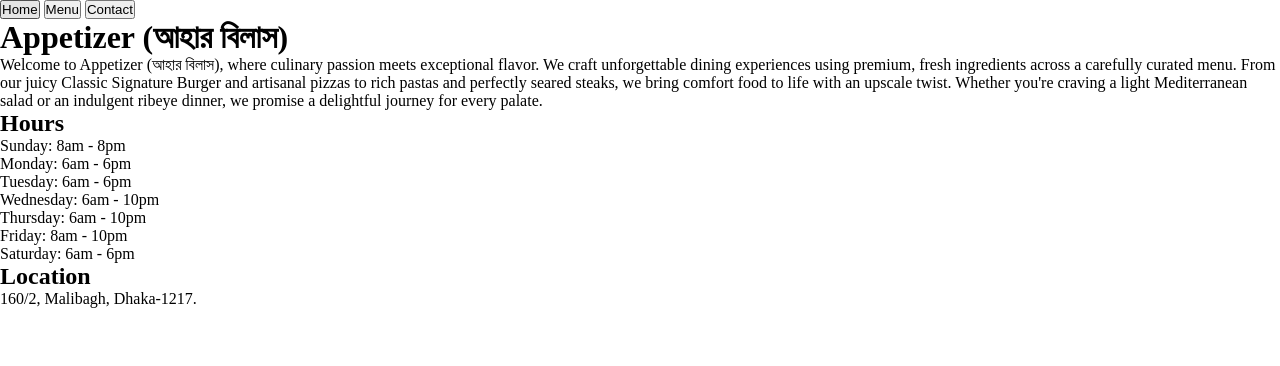
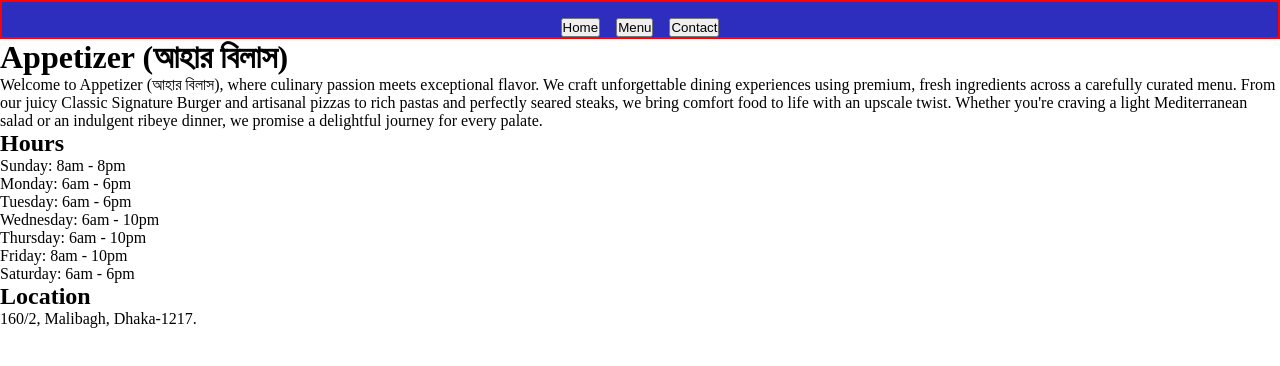
Before and after one commit to pbain63/Project_Restaurant-Page, a website built with webpack: page src/template.html in a window 1280 px wide. Built offline with nearby package versions, Linux system fonts and the light colour scheme.

Commit message:
Add styles to nav in src/styles.css

```diff
--- a/src/styles.css
+++ b/src/styles.css
@@ -5,12 +5,20 @@
   padding: 0;
   margin: 0;
 }
-body {
-  /* background-color: rebeccapurple; */
-}
+
 img {
   max-width: 100%;
 }
-#restaurantName {
-  /* color: red; */
+/* template.html */
+header {
+  /* background-color: rgb(46, 46, 190); */
+
 }
+nav {
+  border: 2px solid red;
+  padding-top: 1rem;
+  background-color: rgb(46, 46, 190);
+  display: flex;
+  justify-content: center;
+  gap: 1rem;
+}
```
